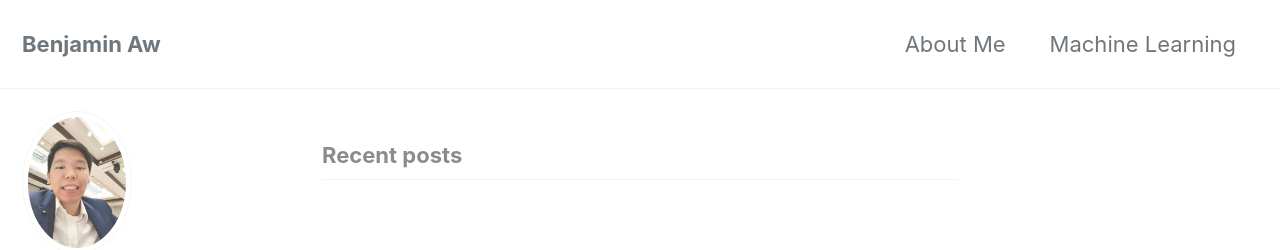
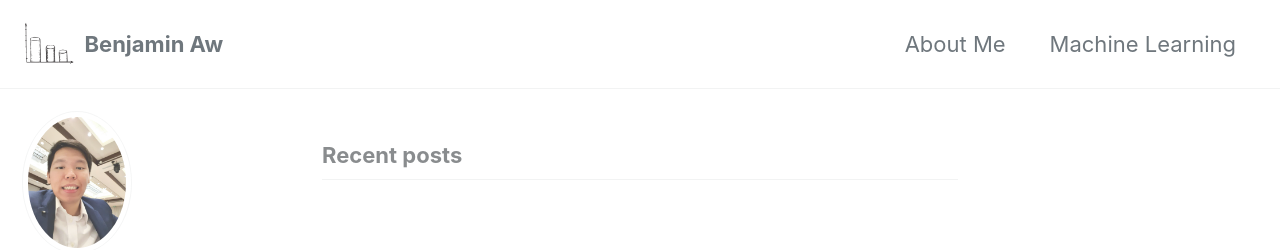
Before and after one commit to Benjamin-Aw-93/Benjamin-Aw-93.github.io, a Jekyll site: the page built from index.html, in a window 1280 px wide. Shown: the top 250 px of the page. Built offline with Jekyll 4.4.1, drawn with Linux system fonts in a browser that asks for light colours; cached includes are drawn as plain includes; nearby versions of some CDN libraries; the list of posts is cut into pages by our own code.

Commit message:
adding icon

```diff
--- a/_config.yml
+++ b/_config.yml
@@ -24,8 +24,8 @@ description              : "My Data Science Learning Journey"
 url                      : "https://benjamin-aw-93.github.io"
 baseurl                  : # the subpath of your site, e.g. "/blog"
 repository               : "benjamin-aw-93"
-teaser                   :  "/images/Data_banner.png"
-logo                     : # path of logo image to display in the masthead, e.g. "/assets/images/88x88.png"
+teaser                   : # path of fallback teaser image, e.g. "/assets/images/500x300.png"
+logo                     : "/images/data_icon.png"
 masthead_title           : # overrides the website title displayed in the masthead, use " " for no title
 # breadcrumbs            : false # true, false (default)
 words_per_minute         : 200
```
Also changed, not shown: images/data_icon.png (added).
